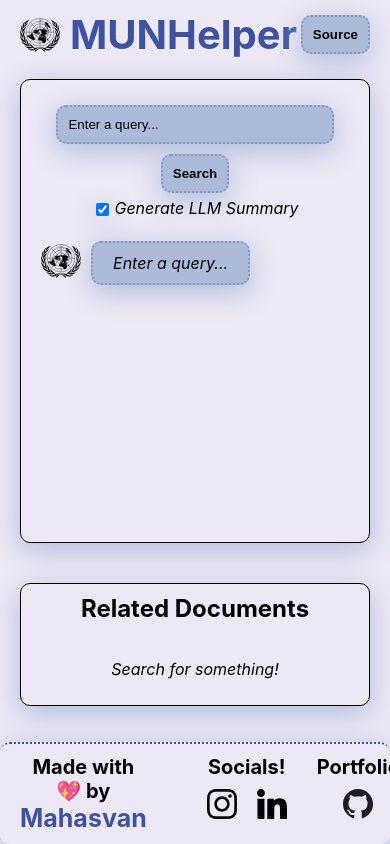
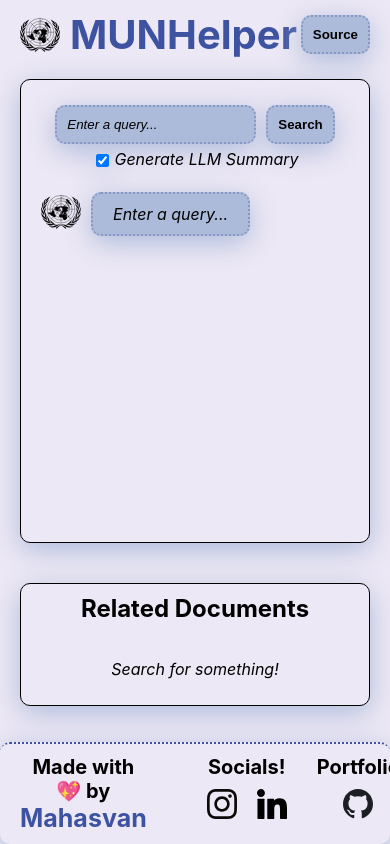
Before and after one commit to Mahasvan/munhelper-frontend, a React (Create React App) app: page / in a window 390 px wide. Built offline with nearby package versions, Linux system fonts and the light colour scheme.

Commit message:
Update searchbox

```diff
--- a/src/components/searchbox/searchbox.css
+++ b/src/components/searchbox/searchbox.css
@@ -4,8 +4,13 @@
     justify-content: space-around;
 }
 
+.searchbox__form {
+    width: 100%;
+}
+
 .searchbox__form input {
-    min-width: 50vh;
+    max-width: 75%;
+    min-width: 50%;
     border: 2px dotted var(--darker-grey);
     box-shadow: var(--shadow);
     border-radius: 10px;
@@ -17,14 +22,8 @@
 
 .searchbox__form ::placeholder {
     color: var(--dark);
+    font-style: italic;
 }
-
-@media screen and (max-width: 768px) {
-    .searchbox__form input {
-        min-width: 30vh;
-    }
-}
-
 
 .searchbox__form-bottom {
     /* border: 1px solid red; */
```
